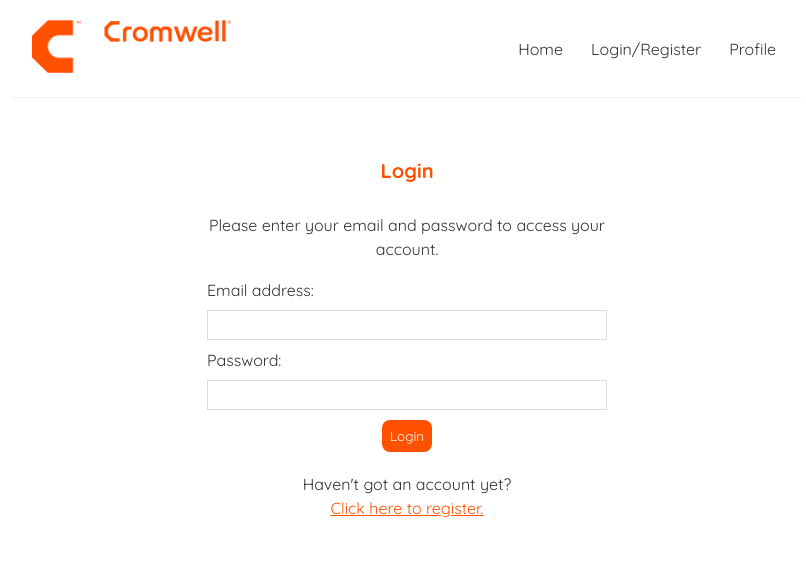
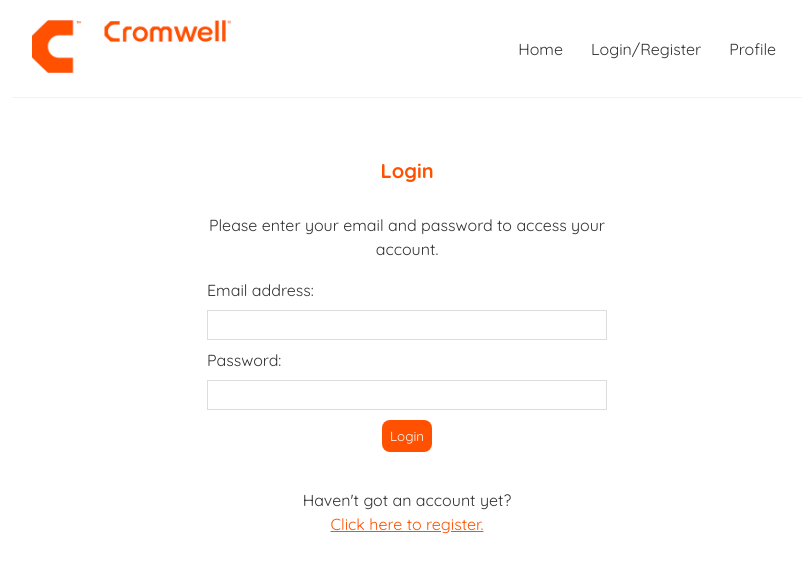
Before and after one commit to Szfinx5/Login-Page-React-Lambda, a React (Create React App) app in the folder frontend/: page /login in a window 1280 px wide. Shown: the top 572 px of the page, without its empty margins (233-1039 px from the left). Built offline with nearby package versions, Linux system fonts and the light colour scheme.

Commit message:
Rearranged the registration page

```diff
--- a/frontend/src/components/Register.js
+++ b/frontend/src/components/Register.js
@@ -80,6 +80,14 @@ function Register() {
           onChange={(e) => setName(e.target.value)}
         ></input>
 
+        <label>Email address:</label>
+        <input
+          type="email"
+          required
+          value={email}
+          onChange={(e) => setEmail(e.target.value)}
+        ></input>
+
         <label>Password:</label>
         <input
           type="password"
@@ -96,14 +104,6 @@ function Register() {
           onChange={(e) => setConfPassword(e.target.value)}
         ></input>
 
-        <label>Email address:</label>
-        <input
-          type="email"
-          required
-          value={email}
-          onChange={(e) => setEmail(e.target.value)}
-        ></input>
-
         {!isLoading && <button>Register</button>}
         {isLoading && <button disabled>Registering...</button>}
         {error && <div className="error">{error}</div>}
--- a/frontend/src/index.css
+++ b/frontend/src/index.css
@@ -91,7 +91,7 @@ div .error {
 
 .new-account{
   margin-bottom: 1.2em;
-  margin-top: 1.2em;
+  margin-top: 2.2em;
   line-height: 1.5;
 }
 
```
